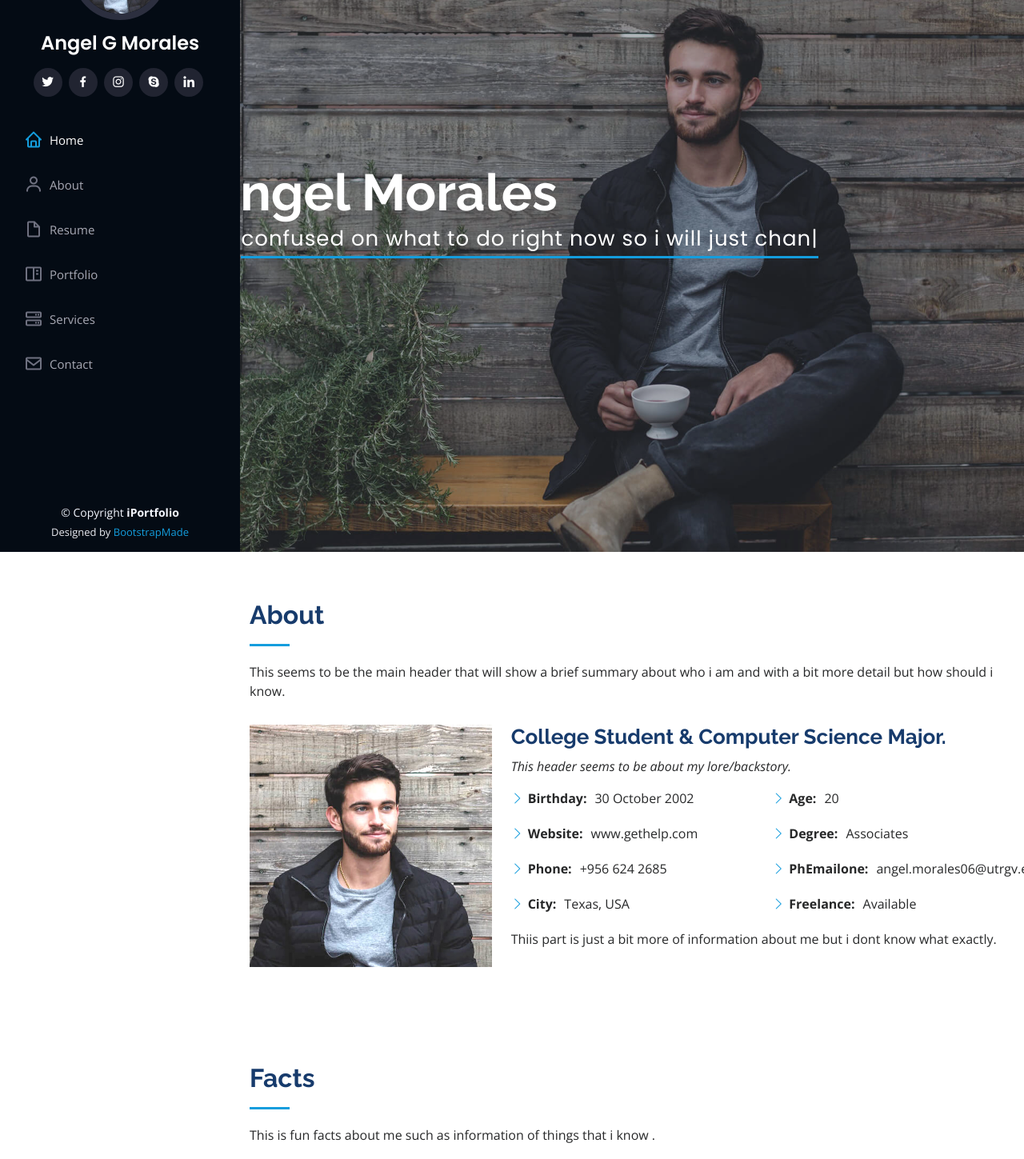
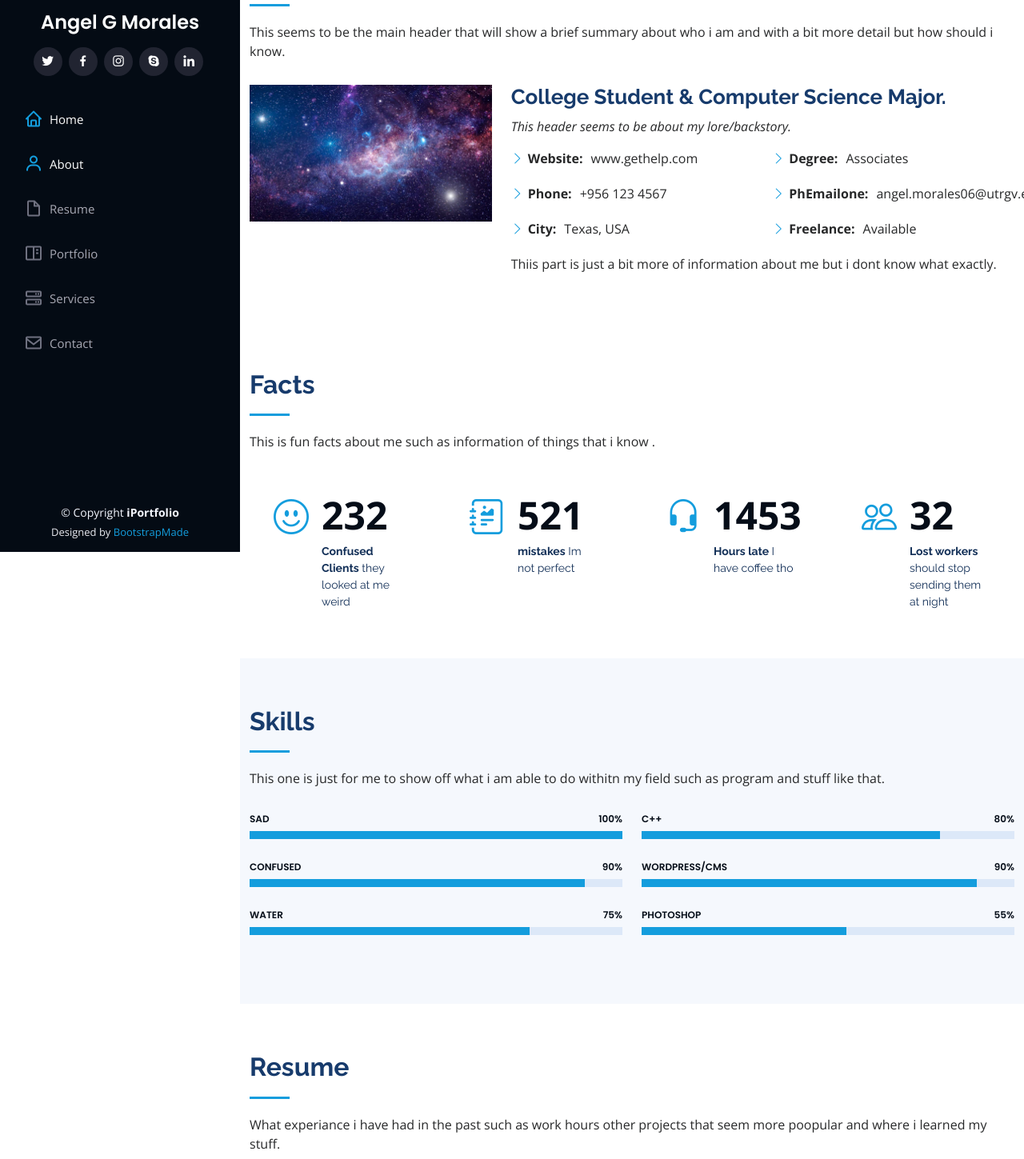
Before and after one commit to amora126/resume, a Flask app: page / in a window 1280 px wide. Shown: the part 110-1559 px from the top of the page at 80% size. Run offline with Flask 2, Linux system fonts and the light colour scheme; some libraries are stand-ins or nearby versions.

Commit message:
changed image

```diff
--- a/templates/index.html
+++ b/templates/index.html
@@ -45,7 +45,7 @@
     <div class="d-flex flex-column">
 
       <div class="profile">
-        <img src="static/img/profile-img.jpg" alt="" class="img-fluid rounded-circle">
+        <img src="static/img/" alt="" class="img-fluid rounded-circle">
         <h1 class="text-light"><a href="index.html">Angel G Morales</a></h1>
         <div class="social-links mt-3 text-center">
           <a href="#" class="twitter"><i class="bx bxl-twitter"></i></a>
@@ -70,11 +70,11 @@
   </header><!-- End Header -->
 
   <!-- ======= Hero Section ======= -->
-  <section id="hero" class="d-flex flex-column justify-content-center align-items-center">
+  <!-- <section id="hero" class="d-flex flex-column justify-content-center align-items-center">
     <div class="hero-container" data-aos="fade-in">
-      <h1>Angel Morales</h1>
-      <p>I'm <span class="typed" data-typed-items="confused on what to do right now so i will just change things "></span></p>
-    </div>
+      <h1>Angel G Morales</h1>
+      <p>I'm <span class="typed" data-typed-items="working on an assignmnet. "></span></p>
+    </div> -->
   </section><!-- End Hero -->
 
   <main id="main">
@@ -90,7 +90,7 @@
 
         <div class="row">
           <div class="col-lg-4" data-aos="fade-right">
-            <img src="static/img/profile-img.jpg" class="img-fluid" alt="">
+            <img src="static\img\istockphoto-1035676256-612x612.jpg" class="img-fluid" alt="">
           </div>
           <div class="col-lg-8 pt-4 pt-lg-0 content" data-aos="fade-left">
             <h3>College Student &amp; Computer Science Major.</h3>
@@ -100,15 +100,13 @@
             <div class="row">
               <div class="col-lg-6">
                 <ul>
-                  <li><i class="bi bi-chevron-right"></i> <strong>Birthday:</strong> <span>30 October 2002</span></li>
                   <li><i class="bi bi-chevron-right"></i> <strong>Website:</strong> <span>www.gethelp.com</span></li>
-                  <li><i class="bi bi-chevron-right"></i> <strong>Phone:</strong> <span>+956 624 2685</span></li>
+                  <li><i class="bi bi-chevron-right"></i> <strong>Phone:</strong> <span>+956 123 4567</span></li>
                   <li><i class="bi bi-chevron-right"></i> <strong>City:</strong> <span>Texas, USA</span></li>
                 </ul>
               </div>
               <div class="col-lg-6">
                 <ul>
-                  <li><i class="bi bi-chevron-right"></i> <strong>Age:</strong> <span>20</span></li>
                   <li><i class="bi bi-chevron-right"></i> <strong>Degree:</strong> <span>Associates</span></li>
                   <li><i class="bi bi-chevron-right"></i> <strong>PhEmailone:</strong> <span>angel.morales06@utrgv.edu</span></li>
                   <li><i class="bi bi-chevron-right"></i> <strong>Freelance:</strong> <span>Available</span></li>
@@ -472,7 +470,7 @@
 
         <div class="section-title">
           <h2>Testimonials</h2>
-          <p>Magnam dolores commodi suscipit. Necessitatibus eius consequatur ex aliquid fuga eum quidem. Sit sint consectetur velit. Quisquam quos quisquam cupiditate. Et nemo qui impedit suscipit alias ea. Quia fugiat sit in iste officiis commodi quidem hic quas.</p>
+          <p>suscipit alias ea. Quia fugiat sit in iste officiis commodi quidem hic quas.</p>
         </div>
 
         <div class="testimonials-slider swiper" data-aos="fade-up" data-aos-delay="100">
@@ -482,7 +480,7 @@
               <div class="testimonial-item" data-aos="fade-up">
                 <p>
                   <i class="bx bxs-quote-alt-left quote-icon-left"></i>
-                  Proin iaculis purus consequat sem cure digni ssim donec porttitora entum suscipit rhoncus. Accusantium quam, ultricies eget id, aliquam eget nibh et. Maecen aliquam, risus at semper.
+                  tium quam, ultricies eget id, aliquam eget nibh et. Maecen aliquam, risus at semper.
                   <i class="bx bxs-quote-alt-right quote-icon-right"></i>
                 </p>
                 <img src="static/img/testimonials/testimonials-1.jpg" class="testimonial-img" alt="">
@@ -495,7 +493,7 @@
               <div class="testimonial-item" data-aos="fade-up" data-aos-delay="100">
                 <p>
                   <i class="bx bxs-quote-alt-left quote-icon-left"></i>
-                  Export tempor illum tamen malis malis eram quae irure esse labore quem cillum quid cillum eram malis quorum velit fore eram velit sunt aliqua noster fugiat irure amet legam anim culpa.
+                  malis quorum velit fore eram velit sunt aliqua noster fugiat irure amet legam anim culpa.
                   <i class="bx bxs-quote-alt-right quote-icon-right"></i>
                 </p>
                 <img src="static/img/testimonials/testimonials-2.jpg" class="testimonial-img" alt="">
@@ -508,7 +506,7 @@
               <div class="testimonial-item" data-aos="fade-up" data-aos-delay="200">
                 <p>
                   <i class="bx bxs-quote-alt-left quote-icon-left"></i>
-                  Enim nisi quem export duis labore cillum quae magna enim sint quorum nulla quem veniam duis minim tempor labore quem eram duis noster aute amet eram fore quis sint minim.
+                  tempor labore quem eram duis noster aute amet eram fore quis sint minim.
                   <i class="bx bxs-quote-alt-right quote-icon-right"></i>
                 </p>
                 <img src="static/img/testimonials/testimonials-3.jpg" class="testimonial-img" alt="">
@@ -521,7 +519,7 @@
               <div class="testimonial-item" data-aos="fade-up" data-aos-delay="300">
                 <p>
                   <i class="bx bxs-quote-alt-left quote-icon-left"></i>
-                  Fugiat enim eram quae cillum dolore dolor amet nulla culpa multos export minim fugiat minim velit minim dolor enim duis veniam ipsum anim magna sunt elit fore quem dolore labore illum veniam.
+                  velit minim dolor enim duis veniam ipsum anim magna sunt elit fore quem dolore labore illum veniam.
                   <i class="bx bxs-quote-alt-right quote-icon-right"></i>
                 </p>
                 <img src="static/img/testimonials/testimonials-4.jpg" class="testimonial-img" alt="">
@@ -534,7 +532,7 @@
               <div class="testimonial-item" data-aos="fade-up" data-aos-delay="400">
                 <p>
                   <i class="bx bxs-quote-alt-left quote-icon-left"></i>
-                  Quis quorum aliqua sint quem legam fore sunt eram irure aliqua veniam tempor noster veniam enim culpa labore duis sunt culpa nulla illum cillum fugiat legam esse veniam culpa fore nisi cillum quid.
+                  labore duis sunt culpa nulla illum cillum fugiat legam esse veniam culpa fore nisi cillum quid.
                   <i class="bx bxs-quote-alt-right quote-icon-right"></i>
                 </p>
                 <img src="static/img/testimonials/testimonials-5.jpg" class="testimonial-img" alt="">
@@ -556,7 +554,7 @@
 
         <div class="section-title">
           <h2>Contact</h2>
-          <p>Magnam dolores commodi suscipit. Necessitatibus eius consequatur ex aliquid fuga eum quidem. Sit sint consectetur velit. Quisquam quos quisquam cupiditate. Et nemo qui impedit suscipit alias ea. Quia fugiat sit in iste officiis commodi quidem hic quas.</p>
+          <p>.</p>
         </div>
 
         <div class="row" data-aos="fade-in">
@@ -566,19 +564,19 @@
               <div class="address">
                 <i class="bi bi-geo-alt"></i>
                 <h4>Location:</h4>
-                <p>A108 Adam Street, New York, NY 535022</p>
+                <p>123 Findme st, 86890</p>
               </div>
 
               <div class="email">
                 <i class="bi bi-envelope"></i>
                 <h4>Email:</h4>
-                <p>info@example.com</p>
+                <p>amora09ua@gmail.com</p>
               </div>
 
               <div class="phone">
                 <i class="bi bi-phone"></i>
                 <h4>Call:</h4>
-                <p>+1 5589 55488 55s</p>
+                <p>911</p>
               </div>
 
               <iframe src="https://www.google.com/maps/embed?pb=!1m14!1m8!1m3!1d12097.433213460943!2d-74.0062269!3d40.7101282!3m2!1i1024!2i768!4f13.1!3m3!1m2!1s0x0%3A0xb89d1fe6bc499443!2sDowntown+Conference+Center!5e0!3m2!1smk!2sbg!4v1539943755621" frameborder="0" style="border:0; width: 100%; height: 290px;" allowfullscreen></iframe>
```
Also changed, not shown: static/img/hero-bg.jpg (deleted), static/img/istockphoto-1035676256-612x612.jpg (added), static/img/profile-img.jpg (deleted).
